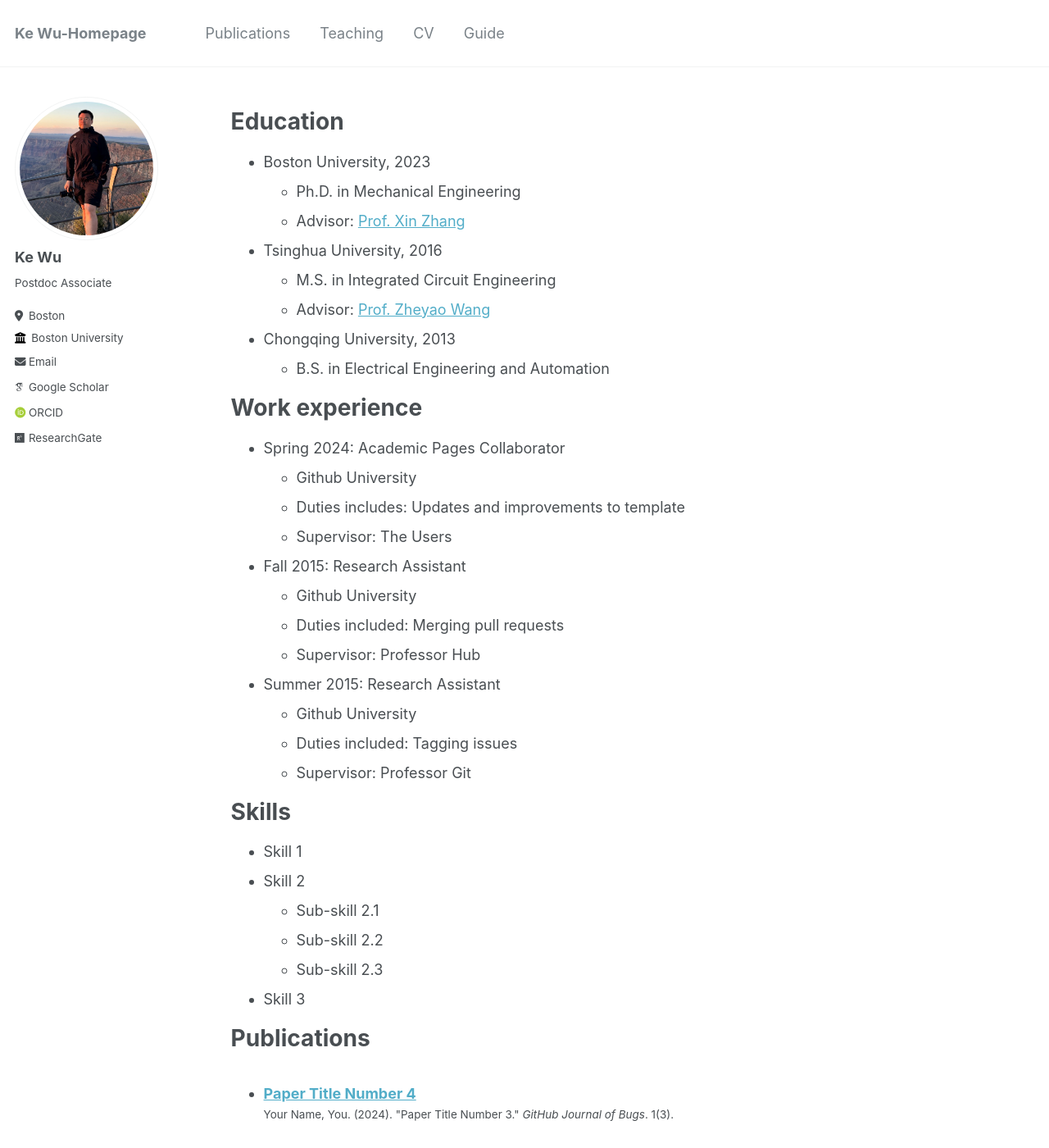
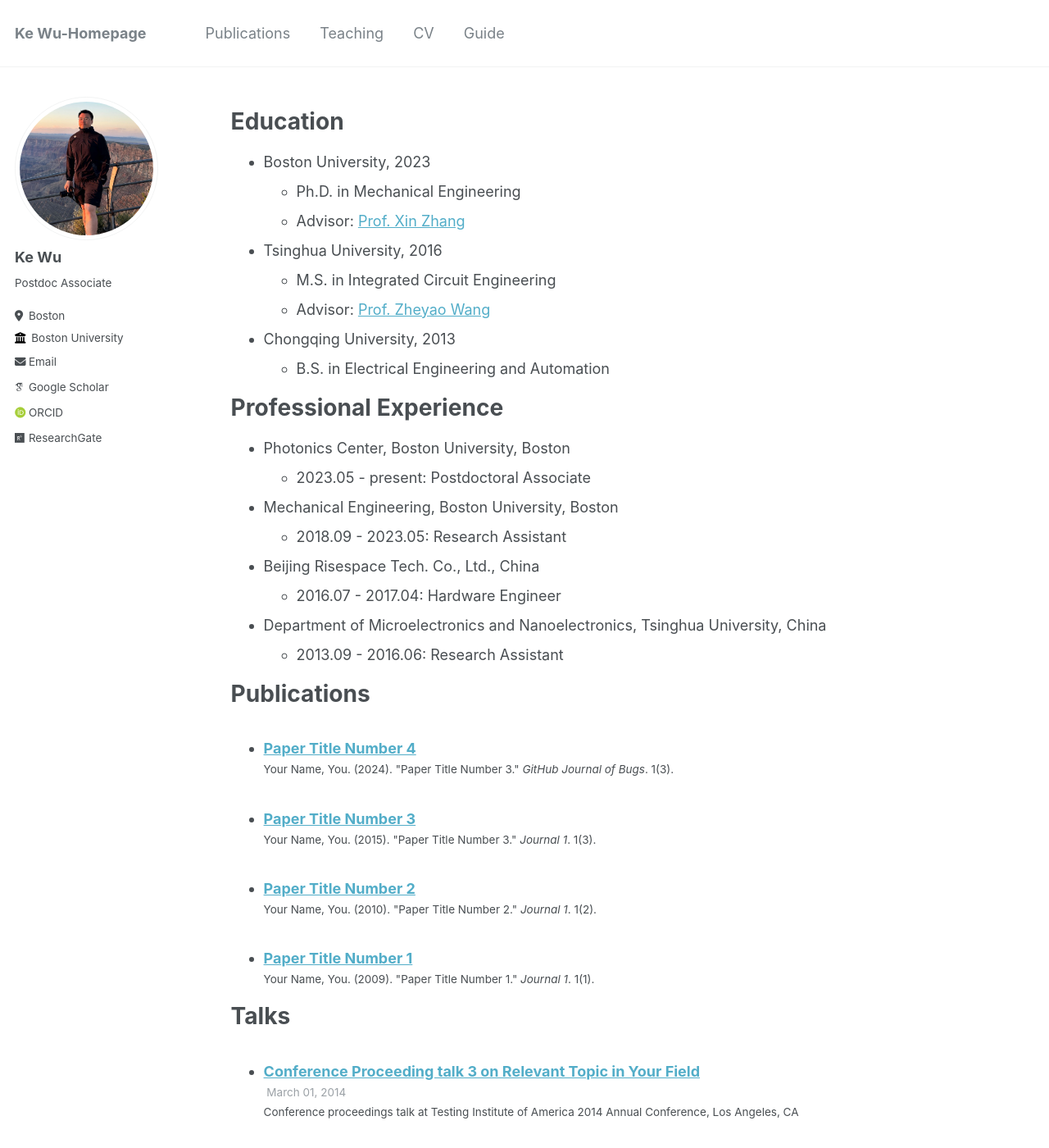
Before and after one commit to wuke0305/wuke0305.github.io, a Jekyll site: the page built from _pages/cv.md, in a window 1280 px wide and 1400 px high. Shown: the whole window at 82% size. Built offline with Jekyll 4.4.1, drawn with Linux system fonts in a browser that asks for light colours; some web fonts are replaced.

Commit message:
Update cv.md

```diff
--- a/_pages/cv.md
+++ b/_pages/cv.md
@@ -21,31 +21,17 @@ Education
   * B.S. in Electrical Engineering and Automation
 
 
-Work experience
+Professional Experience
 ======
-* Spring 2024: Academic Pages Collaborator
-  * Github University
-  * Duties includes: Updates and improvements to template
-  * Supervisor: The Users
+* Photonics Center, Boston University, Boston
+  * 2023.05 - present: Postdoctoral Associate
+* Mechanical Engineering, Boston University, Boston
+  * 2018.09 - 2023.05: Research Assistant
+* Beijing Risespace Tech. Co., Ltd., China
+  * 2016.07 - 2017.04: Hardware Engineer
+* Department of Microelectronics and Nanoelectronics, Tsinghua University, China
+  * 2013.09 - 2016.06: Research Assistant
 
-* Fall 2015: Research Assistant
-  * Github University
-  * Duties included: Merging pull requests
-  * Supervisor: Professor Hub
-
-* Summer 2015: Research Assistant
-  * Github University
-  * Duties included: Tagging issues
-  * Supervisor: Professor Git
-
-Skills
-======
-* Skill 1
-* Skill 2
-  * Sub-skill 2.1
-  * Sub-skill 2.2
-  * Sub-skill 2.3
-* Skill 3
 
 Publications
 ======
```
